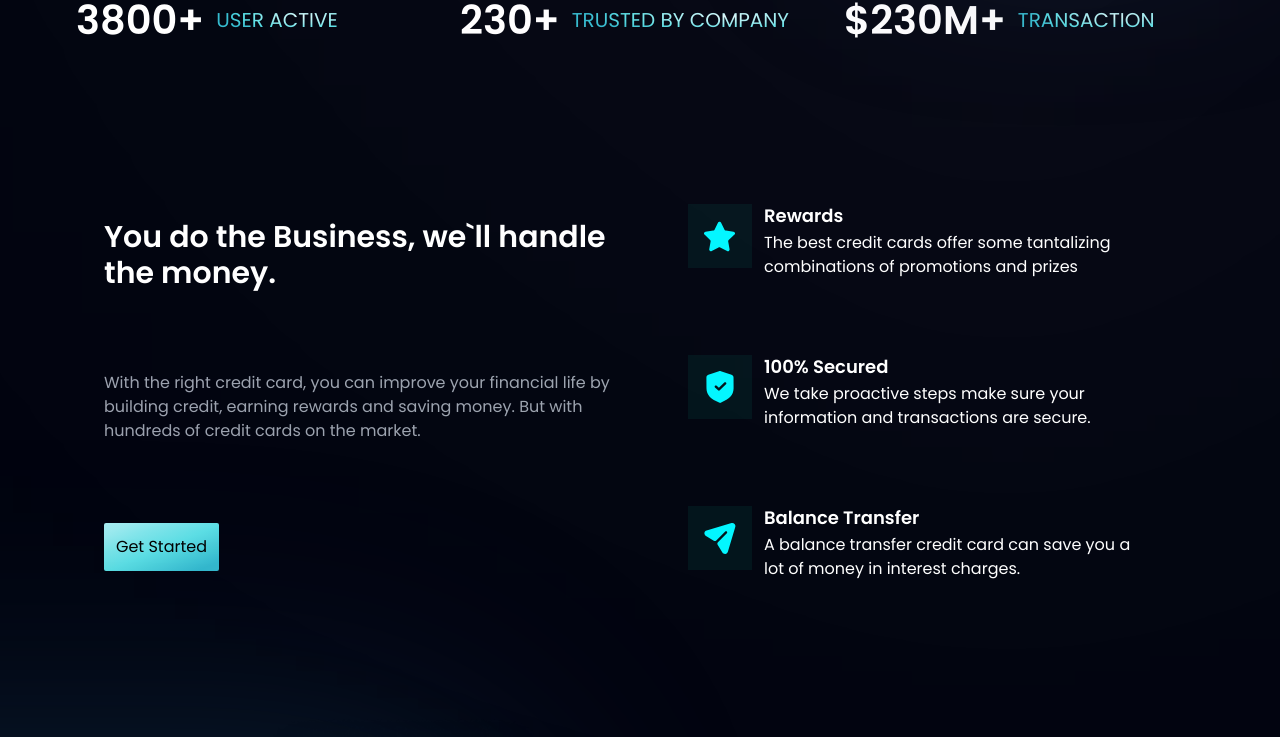
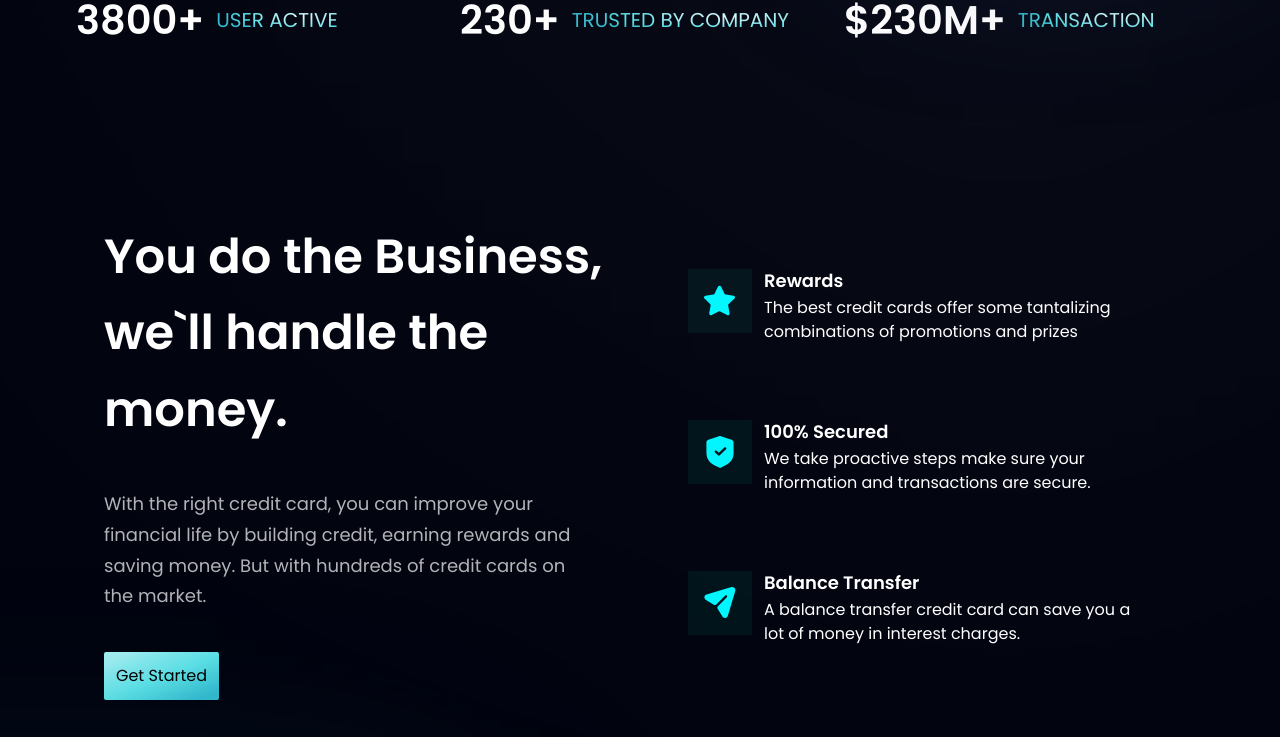
Before and after one commit to saadismail01/Bank_Web, a React (Vite) app: page / in a window 1280 px wide. Shown: the part 776-1513 px from the top of the page. Built offline with nearby package versions, Linux system fonts and the light colour scheme.

Commit message:
fixing the id of business to  navigate into it

```diff
--- a/src/components/Business.jsx
+++ b/src/components/Business.jsx
@@ -32,12 +32,15 @@ const FeatureCard = ({ icon, title, content, index }) => {
 
 const Business = () => {
   return (
-    <div className="flex flex-col justify-between p-10 sm:flex-row">
-      <div className="max-w-[520px] space-y-20 pt-10 pb-10">
-        <h1 className="text-white text-3xl font-semibold font-poppins">
+    <div
+      id="features"
+      className="flex flex-col justify-between p-10 sm:flex-row"
+    >
+      <div className="max-w-[520px] space-y-10 pt-10 pb-10">
+        <h1 className={styles.heading2}>
           You do the Business, we`ll handle the money.
         </h1>
-        <p className=" text-gray-400 font-poppins">
+        <p className={`${styles.paragraph} max-w-[470px] mt-5`}>
           With the right credit card, you can improve your financial life by
           building credit, earning rewards and saving money. But with hundreds
           of credit cards on the market.
```
